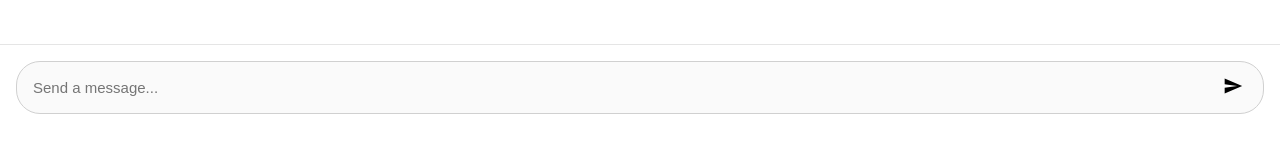
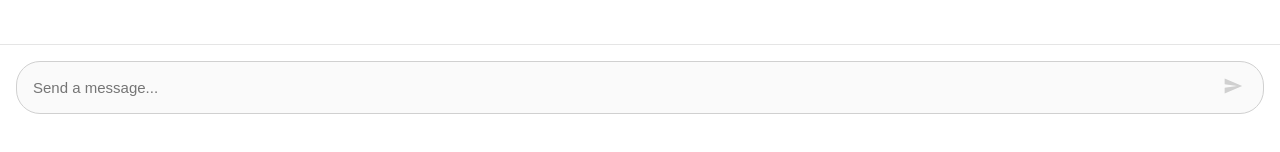
Before and after one commit to jasneetcodes/burger-oracle, a React (Vite) app: page / in a window 1280 px wide. Shown: the part 670-822 px from the top of the page. Built offline with nearby package versions, Linux system fonts and the light colour scheme.

Commit message:
feat: implement custom hook in Home component, drill function to send message into InputBar

```diff
--- a/src/components/ChatWindow.jsx
+++ b/src/components/ChatWindow.jsx
@@ -1,15 +1,13 @@
 import { useRef, useEffect } from "react"
 import MessageBubble from "./MessageBubble"
 
-export default function ChatWindow({messages}){
+export default function ChatWindow({messages, isLoading}){
 
     const bottomViewRef = useRef(null);
 
     useEffect(() => {
         bottomViewRef.current?.scrollIntoView({ behavior: 'smooth' });
     }, [messages]);
-
-    console.log(messages[3]);
 
     return(
         <div className="chat-window">
--- a/src/components/InputBar.jsx
+++ b/src/components/InputBar.jsx
@@ -2,21 +2,26 @@ import { useState } from "react";
 
 export default function InputBar({onSendMessage}) {
   const [message, setMessage] = useState("");
-  const [isSending, setIsSending] = useState(false);
+  const [isSending, setIsSending] = useState(true);
 
   async function handleSendMessage() {
     const trimmedMessage = message.trim();
 
     setIsSending(true);
     // function to send Trimmedmessage onSendMessage(trimmedMessage);
+    await onSendMessage(trimmedMessage);
     setIsSending(false);
     setMessage("");
   }
 
-  function handleEnterPress(e) {
+  async function handleEnterPress(e) {
     const trimmedMessage = message.trim();
     if (e.key === "Enter" && !isSending) {
       // function to send Trimmedmessage
+      setIsSending(true);
+      await onSendMessage(trimmedMessage);
+      setIsSending(false)
+      setMessage("");
     }
   }
   return (
@@ -31,6 +36,7 @@ export default function InputBar({onSendMessage}) {
         />
         <button
           // function to send message onClick={}
+          onClick={handleSendMessage}
           disabled={isSending}
           style={{
             cursor: isSending ? "not-allowed" : "pointer",
--- a/src/pages/Home.jsx
+++ b/src/pages/Home.jsx
@@ -1,8 +1,22 @@
+import { useState } from "react";
 import InputBar from "../components/InputBar";
 import ChatWindow from "../components/ChatWindow";
+import useChatAPI from "../hooks/useChatAPI";
 export default function Home() {
 
-const messages = [
+  const [messages, setMessages] = useState([]);
+  const {isLoading, sendMessage} = useChatAPI();
+
+
+  async function handleSendMessage(userInput){
+    setMessages(prev => [...prev, {role: "user", content: userInput }]);
+
+    const chatResponse = await sendMessage(userInput)
+
+    setMessages(prev => [...prev, {role: "chat", content: chatResponse}])
+  }
+
+const mockMessages = [
   { role: "user", content: "Hey Oracle, I'm craving a burger." },
   { role: "chat", content: "Certainly! What kind of burger are you in the mood for today?" },
 
@@ -24,10 +38,10 @@ const messages = [
         <p>This is the main landing page of the application.</p>
         </div>
         <div>
-            <ChatWindow messages={messages} />
+            <ChatWindow messages={mockMessages} isLoading={isLoading} />
         </div>
         <div className="input-bar-wrapper">
-            <InputBar />
+            <InputBar onSendMessage={handleSendMessage} />
         </div>
     </div>
   );
```
